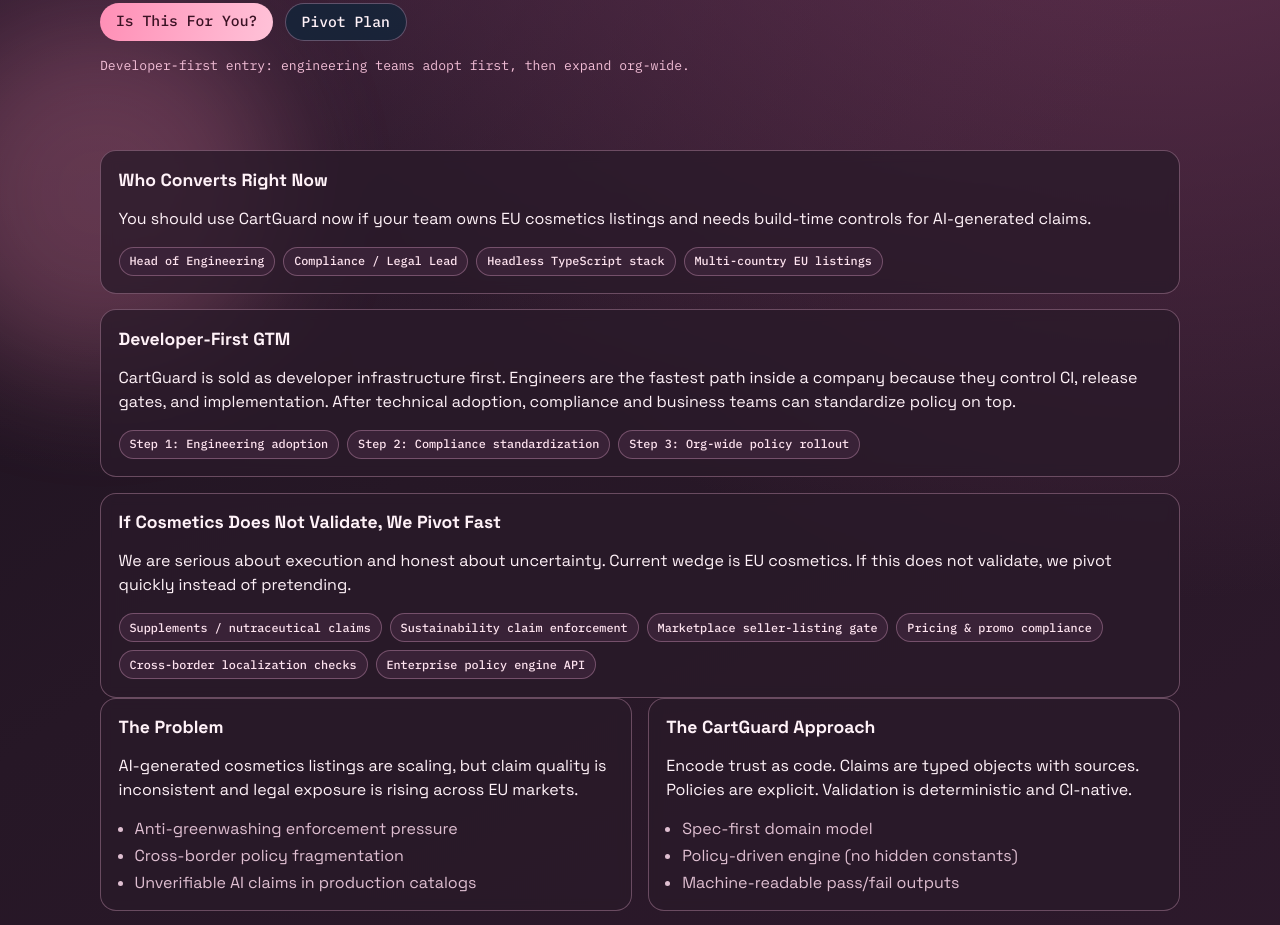
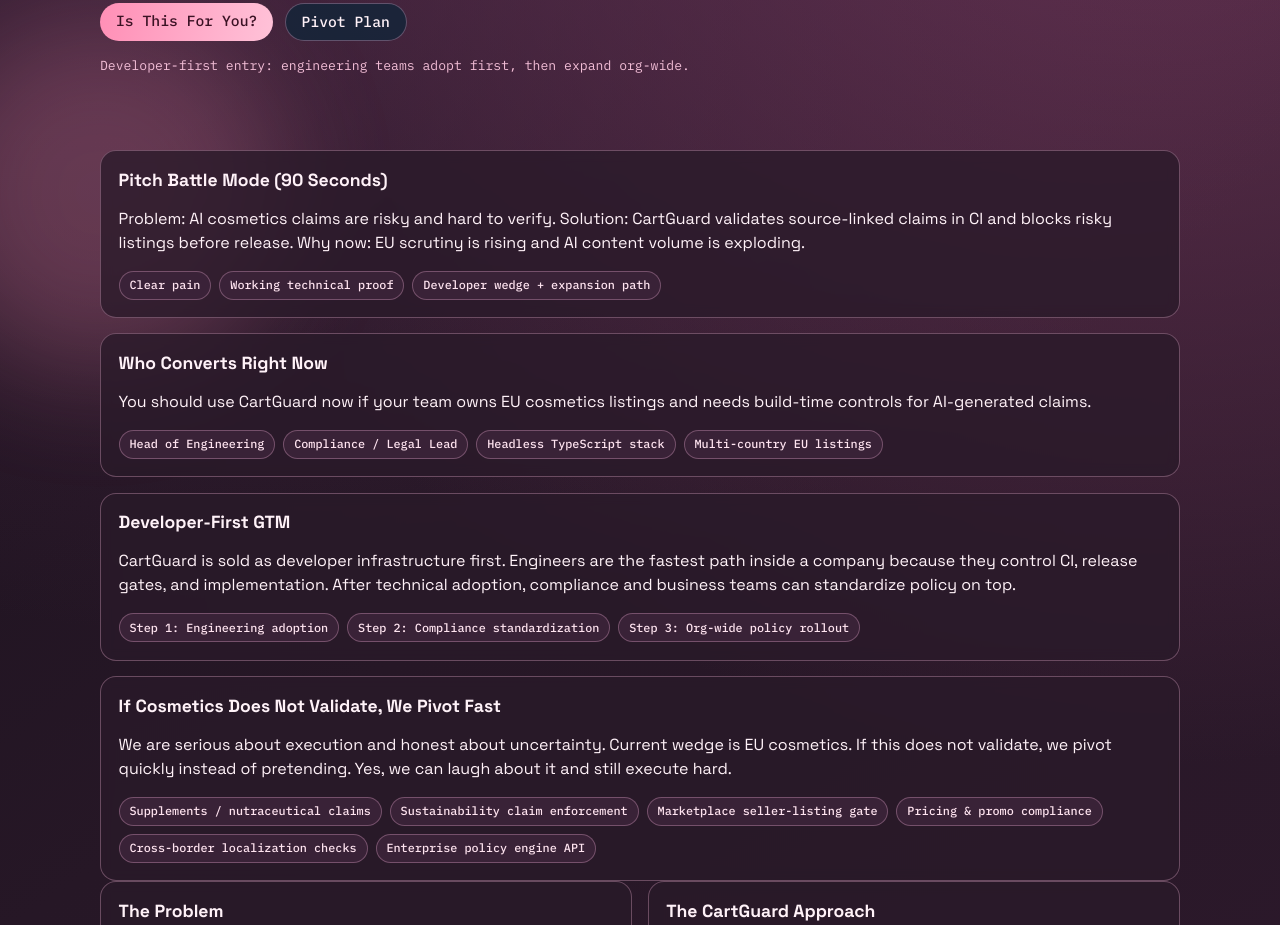
Before and after one commit to bitkojine/CartGuard, a website: page docs/index.html in a window 1280 px wide. Shown: the part 526-1451 px from the top of the page. Drawn offline with Linux system fonts and the light colour scheme.

Commit message:
Add pitch-battle mode messaging and 60-second live demo path

```diff
--- a/docs/index.html
+++ b/docs/index.html
@@ -50,6 +50,20 @@
     </header>
 
     <main>
+      <section class="pricing" aria-label="Pitch mode">
+        <h2>Pitch Battle Mode (90 Seconds)</h2>
+        <p>
+          Problem: AI cosmetics claims are risky and hard to verify. Solution: CartGuard
+          validates source-linked claims in CI and blocks risky listings before release.
+          Why now: EU scrutiny is rising and AI content volume is exploding.
+        </p>
+        <div class="pill-row">
+          <span class="pill">Clear pain</span>
+          <span class="pill">Working technical proof</span>
+          <span class="pill">Developer wedge + expansion path</span>
+        </div>
+      </section>
+
       <section class="pricing" aria-label="Who this is for" id="fit">
         <h2>Who Converts Right Now</h2>
         <p>
@@ -82,7 +96,8 @@
         <h2>If Cosmetics Does Not Validate, We Pivot Fast</h2>
         <p>
           We are serious about execution and honest about uncertainty. Current wedge is EU cosmetics.
-          If this does not validate, we pivot quickly instead of pretending.
+          If this does not validate, we pivot quickly instead of pretending. Yes, we can laugh
+          about it and still execute hard.
         </p>
         <div class="pill-row">
           <span class="pill">Supplements / nutraceutical claims</span>
@@ -138,6 +153,15 @@
 /packages/cli    -> build-time command layer</code></pre>
       </section>
 
+      <section class="architecture" aria-label="Live demo">
+        <h2>Live Demo In Under 60 Seconds</h2>
+        <pre><code>pnpm install
+pnpm build
+node packages/cli/dist/src/bin/cartguard.js validate \
+  packages/example/sample-product.json \
+  --policy packages/example/sample-policy.json --json</code></pre>
+      </section>
+
       <section class="pricing" aria-label="Positioning">
         <h2>Current Commercial Focus</h2>
         <p>
```
Also changed, not shown: README.md.
